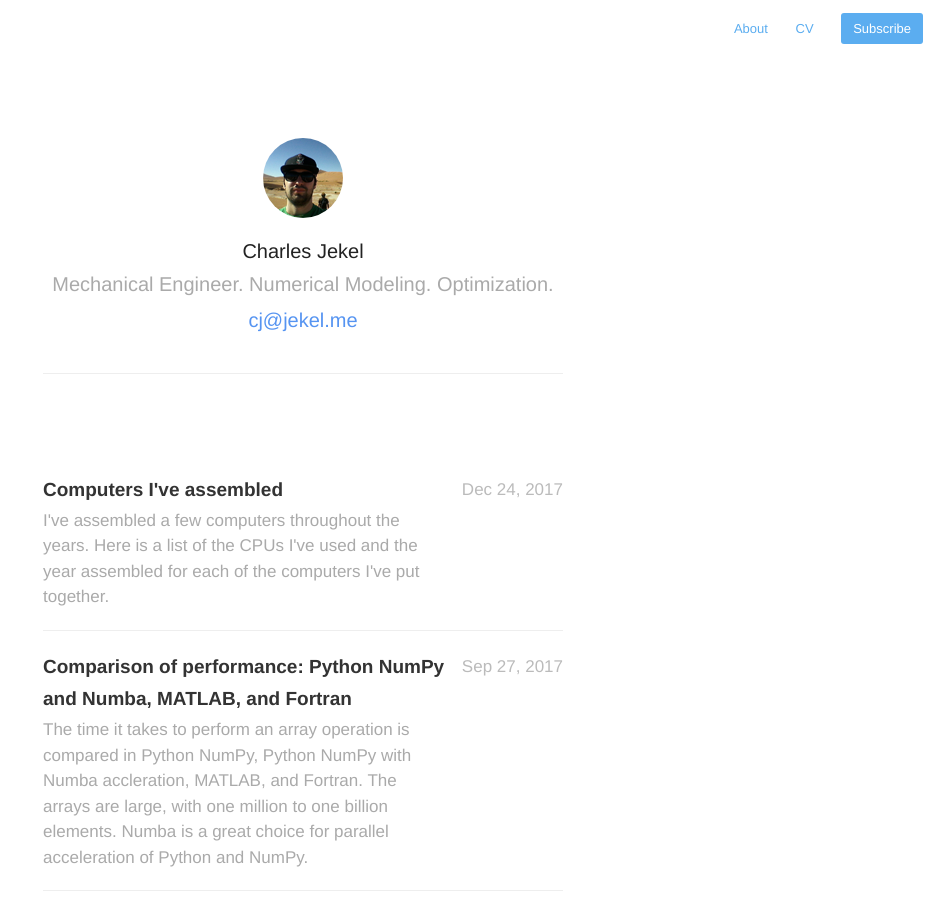
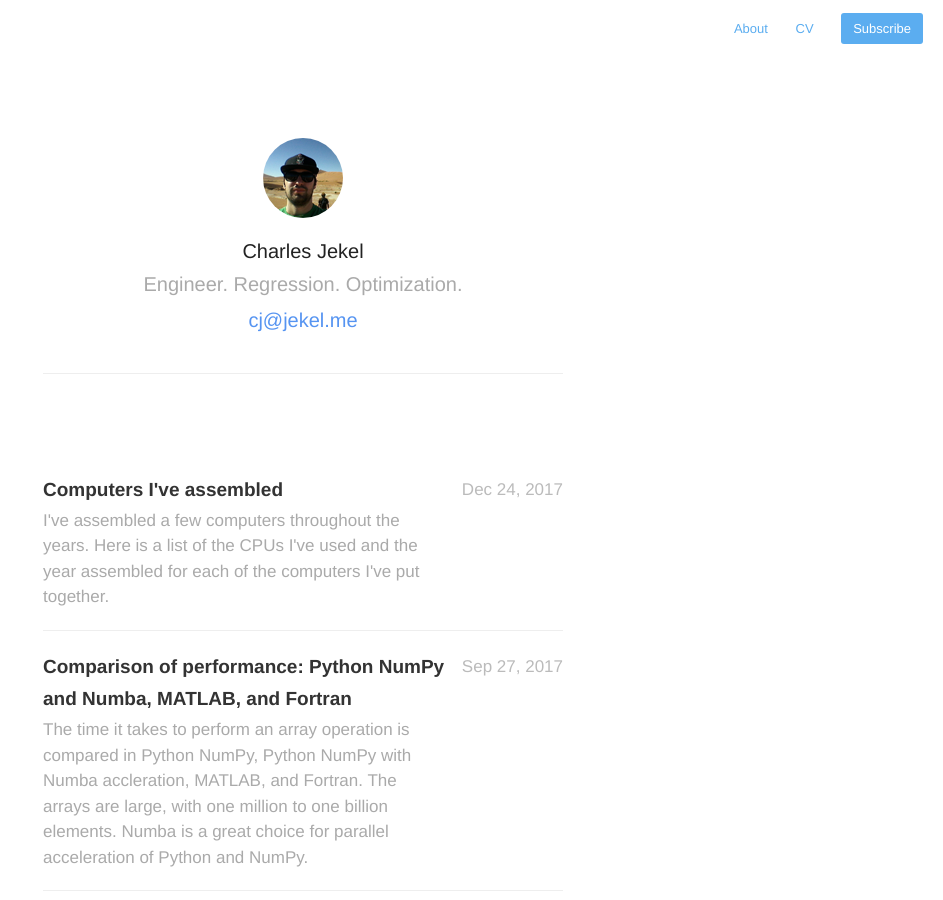
Before and after one commit to cjekel/cjekel.github.io, a Jekyll site: the page built from index.html, in a window 1280 px wide and 900 px high. Shown: the whole window, without its empty margins (337-1280 px from the left). Built offline with Jekyll 4.4.1, drawn with Linux system fonts in a browser that asks for light colours; nearby versions of some CDN libraries; the list of posts is cut into pages by our own code.

Commit message:
add regression

```diff
--- a/_config.yml
+++ b/_config.yml
@@ -1,5 +1,5 @@
 name: Charles Jekel - jekel.me
-description: Mechanical Engineer. Numerical Modeling. Optimization.
+description: Engineer. Regression. Optimization.
 meta_description: "Charles Jekel is a mechanical engineer who may sometimes blog usefull stuff about modeling, materials, or optimization"
 email: cj@jekel.me
 
```
